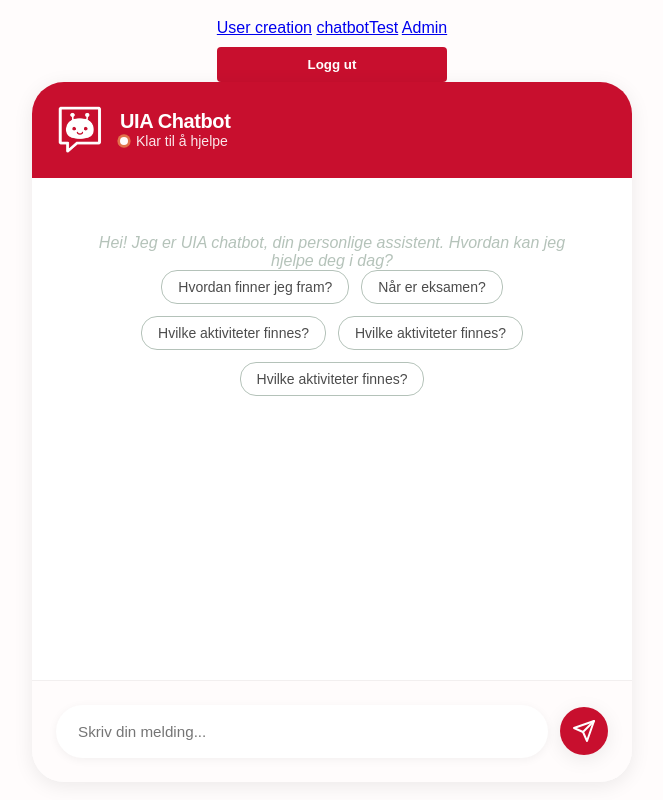
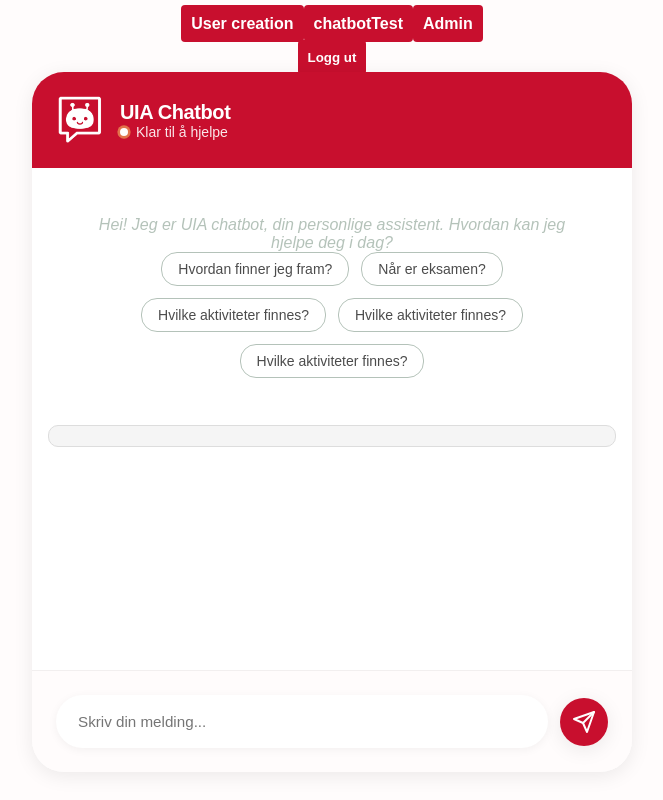
Before and after one commit to Bulldog2910/IS-115-Chatbot-i-PHP, a PHP site: page / in a window 1280 px wide. Shown: the whole page, without its empty margins (308-971 px from the left). Run offline with PHP 8.4, Linux system fonts and the light colour scheme; the visitor is signed in with stand-in values (Sample User, id 1).

Commit message:
Simple Question log
Funker sånn passe, lagres ikke i database og er kun lokalt

```diff
--- a/app/controllers/chatbotController.php
+++ b/app/controllers/chatbotController.php
@@ -1,7 +1,14 @@
 <?php
+$chatbotLog = $_SESSION['chatbotLog'] ?? [];
+
 if ($_SERVER['REQUEST_METHOD'] == 'POST'){
     require __DIR__ . '/../models/chatbotModel.php';
     $chatbot = new chatbotModel($_POST);
+    foreach ($chatbot->QArr as $Q){
+        $chatbotLog[] = $Q;
+    }
+
+    $_SESSION['chatbotLog'] = $chatbotLog;
 
 }
 ?>
--- a/app/models/chatbotModel.php
+++ b/app/models/chatbotModel.php
@@ -13,8 +13,7 @@ class chatbotModel{
         } else{
                 $this->QArr = $this->getQArr();  // fetch matching questions
         }
-        print_r($this->keywordArr);
-        print_r($this->QArr);
+
 
     }
 
--- a/app/views/_header.php
+++ b/app/views/_header.php
@@ -58,17 +58,20 @@
 </head>
 <body>
     <nav>
-        <ul>
-            <a href="../app/views/userCreation.php">User creation</a>
-            <a href="../app/controllers/chatbotControllerTest.php">chatbotTest</a>
-            <a href="../app/views/admin.php">Admin</a>
-            <div class="user-info">
+        <div class="user-info">
+            <a class="button" href="../app/views/userCreation.php">User creation</a>
+        </div>
+        <div class="user-info">
+            <a class="button" href="../app/controllers/chatbotControllerTest.php">chatbotTest</a>
+        </div>
+        <div class="user-info">
+            <a class="button" href="../app/views/admin.php">Admin</a>
+        </div>
+    </nav>
+            <div class="logout">
             <?php if (isset($_SESSION['username'])): ?>
-                <div class="user-info">
-                    <form method="POST" style="display: inline;">
-                        <input type="submit" name="logout" class="button" value="Logg ut">
-                    </form>
-                </div>
+                <form method="POST" >
+                    <input type="submit" name="logout" class="button" value="Logg ut">
+                </form>
             <?php endif; ?>
-        </ul>
-    </nav>
+            </div>
--- a/app/views/chatbotView.php
+++ b/app/views/chatbotView.php
@@ -1,4 +1,4 @@
-<link rel="stylesheet" href="./CSS/chatbot.css">
+<link rel="stylesheet" href="./CSS/chatbot.css?v=<?php echo time(); ?>">
 
  <div class="chat-container">
         <header class="chat-header">
@@ -22,17 +22,20 @@
                     <button class="quick-action">Hvilke aktiviteter finnes?</button>
                 </div>
             </div>
+            <div id="qa-container" class="qa-container">
+                <?php
+                    if(isset($_SESSION['chatbotLog'])){
+                        foreach($chatbotLog as $QAArr){
+                            echo "<div class='qa-item'>";
+                            echo "<p class='question'>Spørsmål: $QAArr[0]</p>";
+                            echo "<p class='answer'>Svar: $QAArr[1]</p>";
+                            echo "</div>";
+                        }
+                    }
+                ?>
+            </div>
         </div>
-        <div>
-            <?php
-            if(isset($_POST['ChatbotQ'])){
-                foreach($chatbot->QArr as $QAArr){
-                        echo "Question: $QAArr[0]<br> Answer: $QAArr[1]<br><br>";
 
-                        }
-                }
-            ?>
-    </div>
         <form class="input-area" action="<?php echo htmlspecialchars($_SERVER['PHP_SELF']); ?>" method="POST">
             <div class="input-wrapper">
                 <input type="text" class="message-input" name="question" placeholder="Skriv din melding..." required>
@@ -47,3 +50,7 @@
         </form>
         </div>
     </div>
+    <script>
+        const container = document.getElementById('qa-container');
+        container.scrollTop = container.scrollHeight;
+    </script>
--- a/public/CSS/chatbot.css
+++ b/public/CSS/chatbot.css
@@ -21,7 +21,6 @@ body {
     background: var(--off-white);
     height: 100vh;
     display: flex;
-    justify-content: center;
     align-items: center;
     flex-direction: column;
     overflow: hidden;
@@ -154,11 +153,11 @@ body {
 .messages-container {
     flex: 1;
     overflow-y: auto;
-    padding: 1.5rem;
+    padding: 1rem;
     display: flex;
     flex-direction: column;
-    gap: 1rem;
     scroll-behavior: smooth;
+
 }
 
 .messages-container::-webkit-scrollbar {
@@ -369,3 +368,36 @@ body {
     border-color: var(--uia-red);
     transform: translateY(-2px);
 }
+
+.qa-container {
+    max-height: 300px;  /* adjust height as needed */
+    overflow-y: auto;
+    padding: 10px;
+    margin-top: 15px;
+    border-radius: 10px;
+    background: #f5f5f5;
+    border: 1px solid #ddd;
+
+}
+
+.qa-item {
+    padding: 8px;
+    margin-bottom: 10px;
+    background: white;
+    border-radius: 8px;
+    border: 1px solid #eee;
+}
+
+.question {
+    font-weight: bold;
+    color: #333;
+}
+
+.answer {
+    margin-top: 4px;
+    color: #555;
+}
+
+.qa-container .qa-item {
+    padding: 12px;
+}
--- a/public/CSS/site.css
+++ b/public/CSS/site.css
@@ -21,7 +21,6 @@ body {
   background: var(--warm-white);
   height: 100vh;
   display: flex;
-  justify-content: center;
   align-items: center;
   flex-direction: column;
   overflow: hidden;
@@ -68,9 +67,36 @@ body {
   border-radius: 4px;
   cursor: pointer;
   font-weight: bold;
-  margin-top: 10px;
+  text-decoration: none;
+
 }
 
 .button:hover {
-  background-color: #c80f2e; /* Mørkere rosa ved hover */
+  background-color: #ffa1b0; /* Mørkere rosa ved hover */
 }
+
+nav{
+  display: flex;
+  flex-direction: row;
+  margin-top: 2vh;
+  margin-bottom: 1vh;
+  width:24vw;
+  align-items: center;
+  justify-content: center;
+  height: 2vh;
+}
+
+.user-info{
+  width: auto;
+  min-width: fit-content;
+
+}
+
+nav form {
+    display: flex;           /* allows flex alignment inside nav */
+    margin: 0;               /* remove default margins */
+    align-items: center;     /* vertically center the input */
+}
+.logout{
+  height: 4vh;
+}
--- /dev/null
+++ b/public/JS/chatbot.js
@@ -0,0 +1,2 @@
+const container = document.getElementById('qaContainer');
+container.scrollTop = container.scrollHeight;
```
